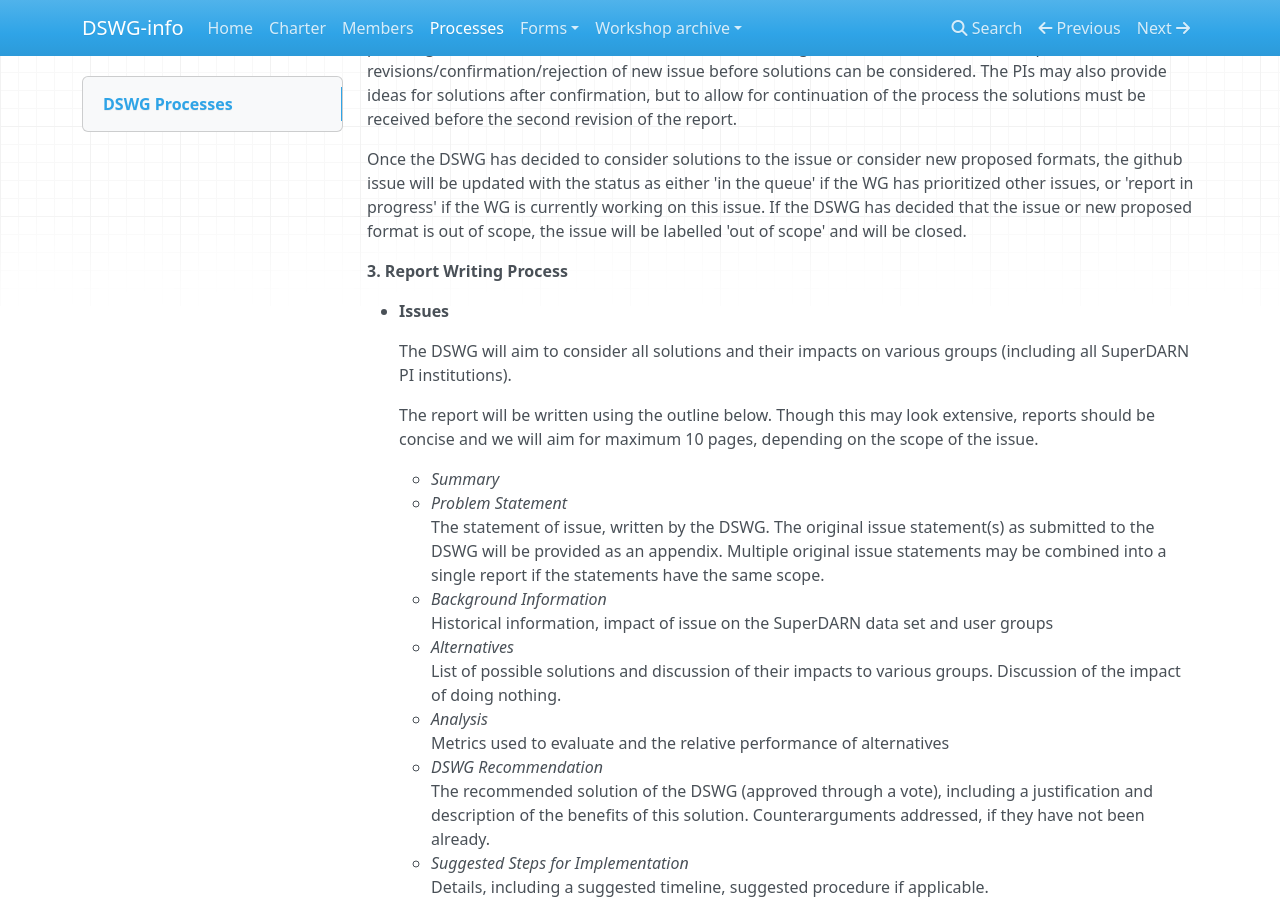
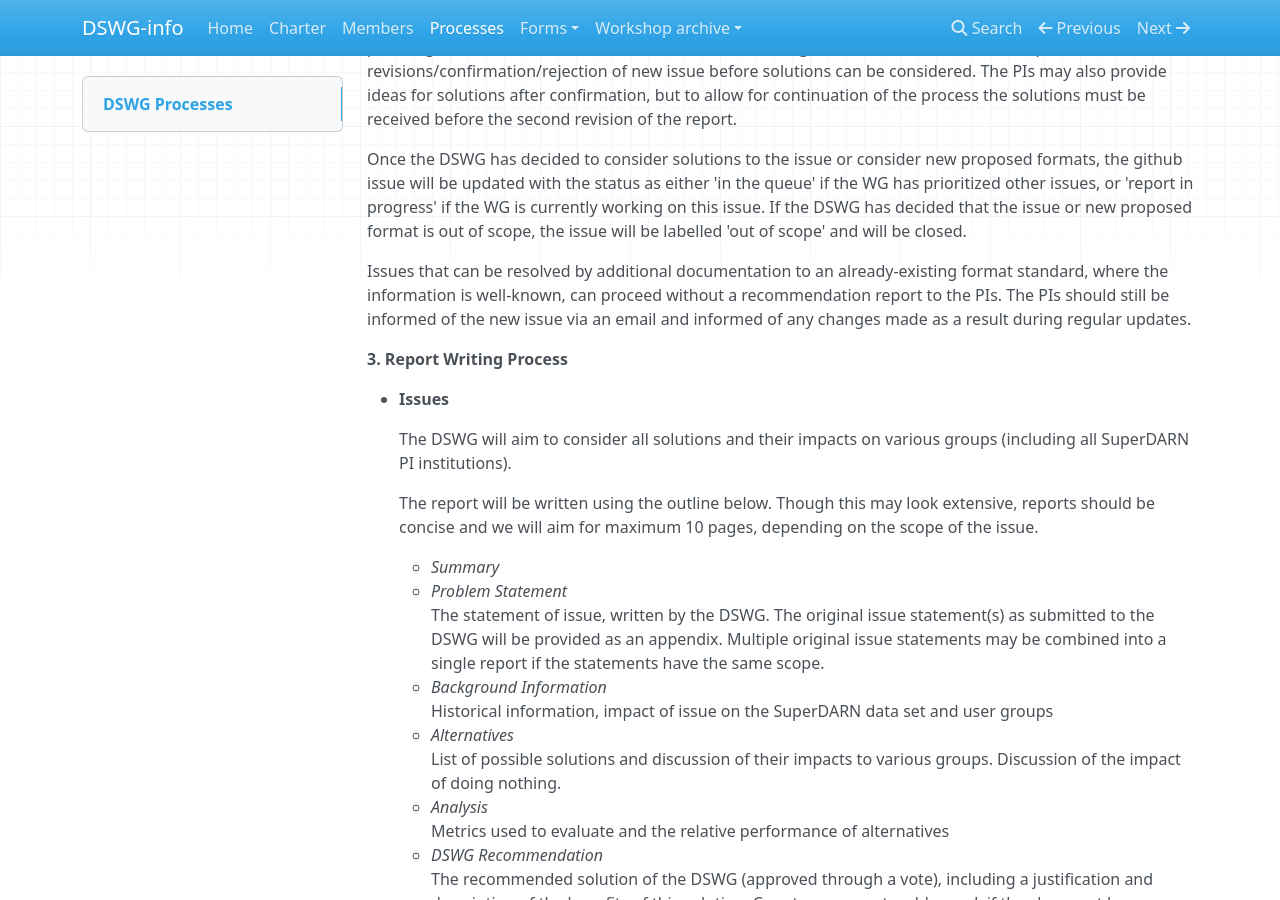
Before and after one commit to SuperDARN/dswg-published-docs, an MkDocs documentation site: the page built from docs/processes.md, in a window 1280 px wide and 900 px high, scrolled down 1908 px. Built offline with MkDocs 1.6.1, drawn with Linux system fonts in a browser that asks for light colours; nearby versions of some CDN libraries.

Commit message:
Added a case where issue can be solved
by simple documentation update

```diff
--- a/docs/processes.md
+++ b/docs/processes.md
@@ -57,6 +57,11 @@ The DSWG consideration process is as follows:
  If the DSWG decides to pursue the issue, it will forward a concise email with priorities including the latest addition to the Executive Council via its Chair to receive feedback. The email will include justification for pursuing the issue and the date of the next DSWG meeting. The Executive Council will respond with revisions/confirmation/rejection of new issue before solutions can be considered. The PIs may also provide ideas for solutions after confirmation, but to allow for continuation of the process the solutions must be received before the second revision of the report.
 
  Once the DSWG has decided to consider solutions to the issue or consider new proposed formats, the github issue will be updated with the status as either 'in the queue' if the WG has prioritized other issues, or 'report in progress' if the WG is currently working on this issue. If the DSWG has decided that the issue or new proposed format is out of scope, the issue will be labelled 'out of scope' and will be closed.
+
+ Issues that can be resolved by additional documentation to an already-existing format
+ standard, where the information is well-known, can proceed without a recommendation report
+ to the PIs. The PIs should still be informed of the new issue via an email and informed of
+ any changes made as a result during regular updates.
 
 **3. Report Writing Process**
 
```
